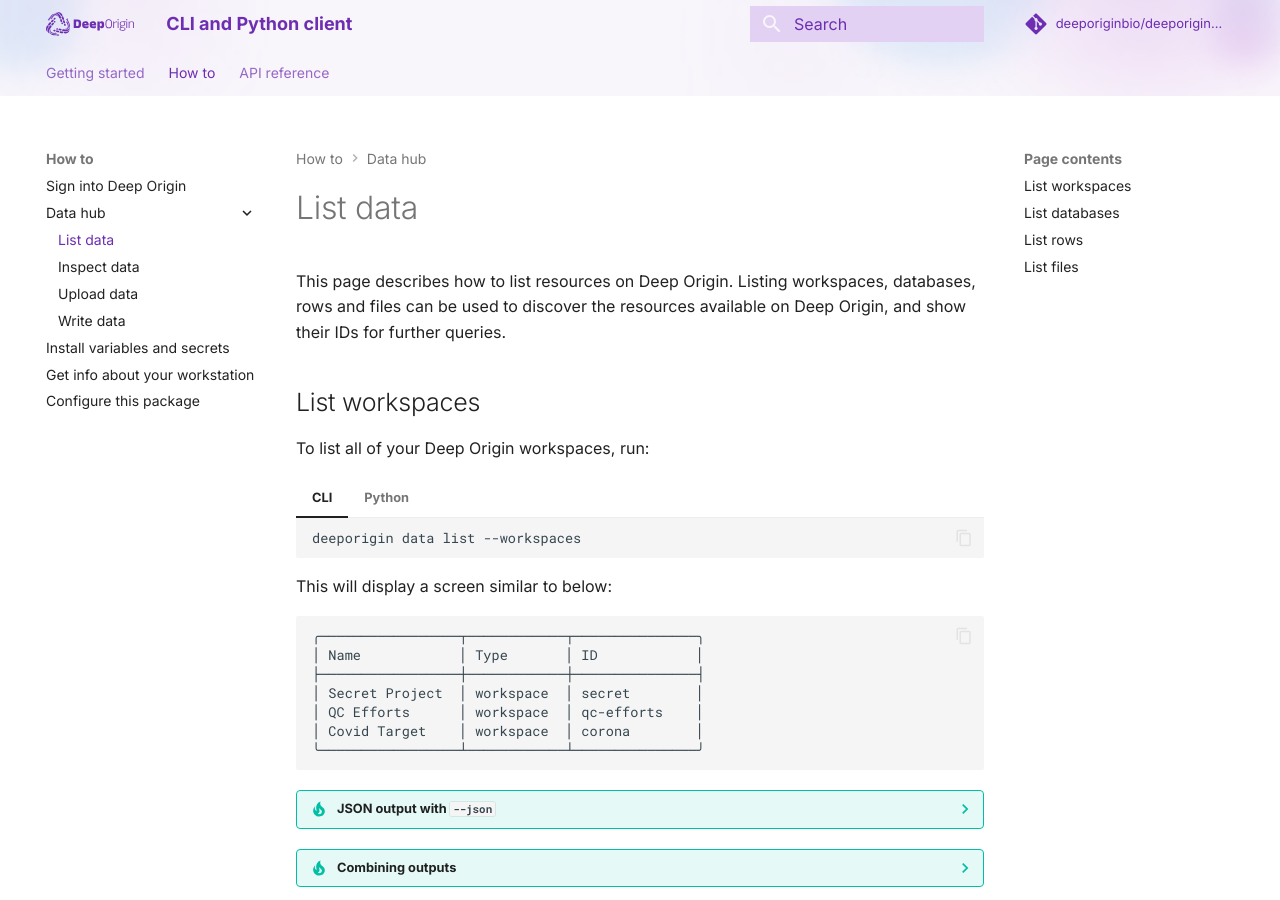
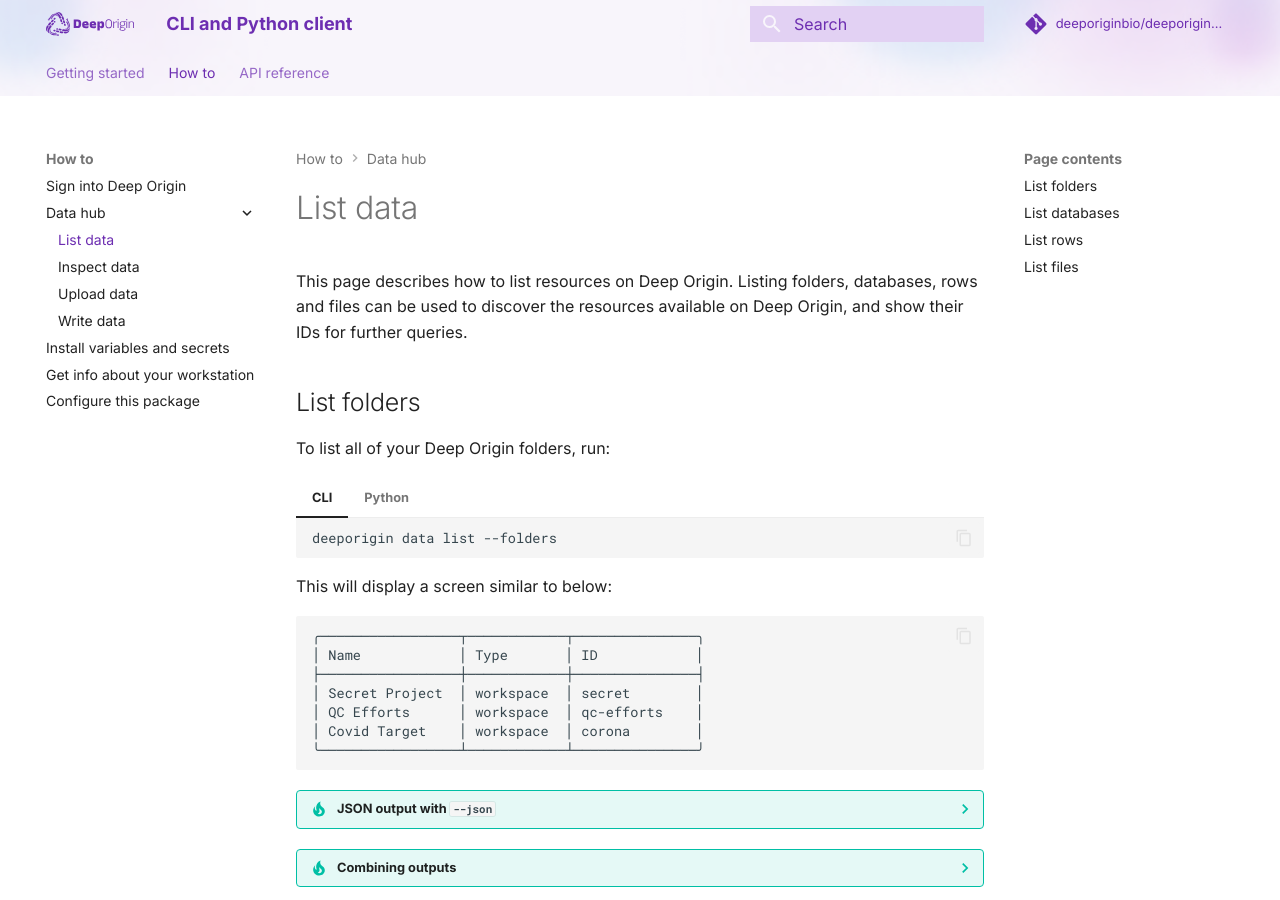
Before and after one commit to deeporiginbio/deeporigin-client, an MkDocs documentation site: the page built from docs/how-to/managed-data/list-data.md, in a window 1280 px wide and 900 px high. Built offline with MkDocs 1.6.1 and Material for MkDocs 9.7.7, drawn with Linux system fonts in a browser that asks for light colours; comment, search, counter and statistics services are not loaded.

Commit message:
docs: changed 'workspace' to 'folder'

````diff
--- a/docs/how-to/managed-data/list-data.md
+++ b/docs/how-to/managed-data/list-data.md
@@ -1,17 +1,17 @@
 
 This page describes how to list resources on Deep Origin.
-Listing workspaces, databases, rows and files can be used
+Listing folders, databases, rows and files can be used
 to discover the resources available on Deep Origin, and show
 their IDs for further queries.
 
-## List workspaces
+## List folders
 
-To list all of your Deep Origin workspaces, run:
+To list all of your Deep Origin folders, run:
 
 === "CLI"
 
     ```bash
-    deeporigin data list --workspaces
+    deeporigin data list --folders
     ```
 
     This will display a screen similar to below:
@@ -31,7 +31,7 @@
         you to pipe out to a JSON processor like [jq](https://jqlang.github.io/jq/):
 
         ```bash
-        deeporigin data list --workspaces --json | jq
+        deeporigin data list --folders --json | jq
         ```
 
         ```json
@@ -61,10 +61,10 @@
         ```
 
     ??? tip "Combining outputs"
-        You can combine multiple output types. For example, to list all workspaces and databases:
+        You can combine multiple output types. For example, to list all folders and databases:
 
         ```bash
-        deeporigin data list --workspaces --databases
+        deeporigin data list --folders --databases
         ```
 
 === "Python"
@@ -132,10 +132,10 @@
         ```
 
     ??? tip "Combining outputs"
-        You can combine multiple output types. For example, to list all workspaces and databases:
+        You can combine multiple output types. For example, to list all folders and databases:
 
         ```bash
-        deeporigin data list --workspaces --databases
+        deeporigin data list --folders --databases
         ```
 
 === "Python"
````
Also changed, not shown: 6 other files.
